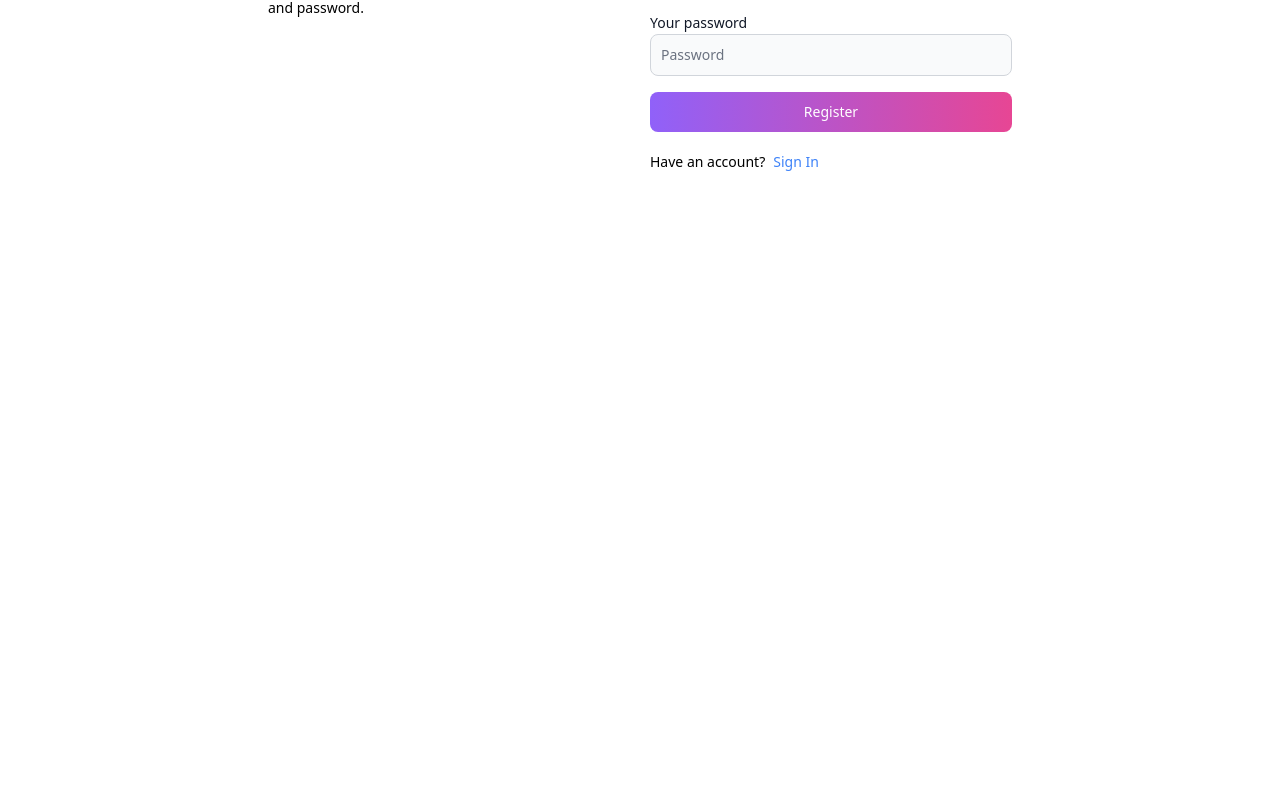
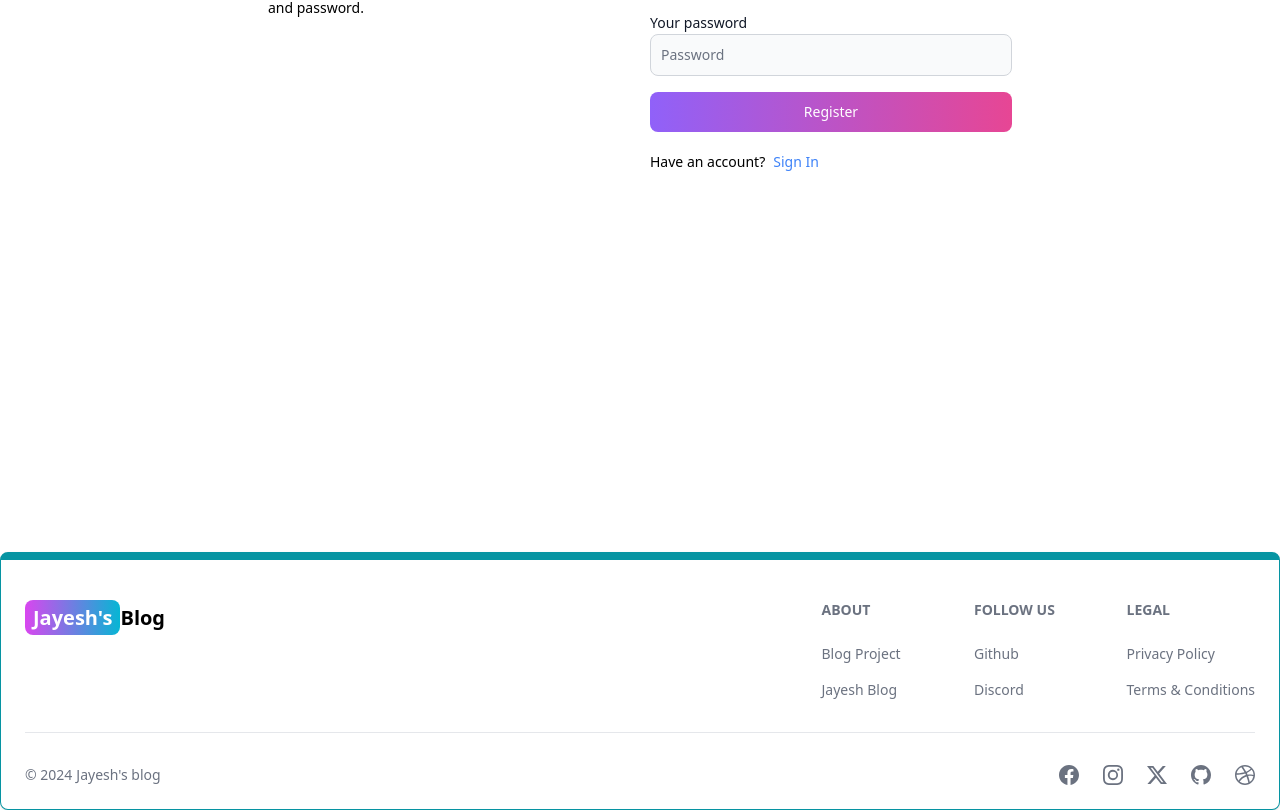
Before and after one commit to Jayesh5236/BlogMernApp, a React (Vite) app in the folder client/: page /register in a window 1280 px wide. Shown: the part 392-1202 px from the top of the page. Before the commit the page ends 944 px from the top, so only its background shows below. Built offline with nearby package versions, Linux system fonts and the light colour scheme.

Commit message:
Created FooterComponent

```diff
--- a/client/src/App.jsx
+++ b/client/src/App.jsx
@@ -7,12 +7,12 @@
 import Register from "./Pages/Register";
 import Login from "./Pages/Login";
 import Header from "./Components/Header";
+import FooterComponent from "./Components/FooterComponent";
 
 function App() {
   return (
     <>
       <Header />
-
       <Routes>
         <Route path="/" element={<Homepage />} />
         <Route path="/about" element={<About />} />
@@ -21,6 +21,7 @@
         <Route path="/dashboard" element={<Dashboard />} />
         <Route path="/projects" element={<Projects />} />
       </Routes>
+      <FooterComponent />
     </>
   );
 }
--- /dev/null
+++ b/client/src/Components/FooterComponent.jsx
@@ -0,0 +1,84 @@
+import { Footer } from "flowbite-react";
+import React from "react";
+import { Link } from "react-router-dom";
+import { BsDribbble, BsFacebook, BsGithub, BsInstagram, BsTwitterX } from "react-icons/bs";
+
+const FooterComponent = () => {
+  return (
+    <Footer container className="border border-t-8 border-teal-500">
+      <div className="w-full max-w-7xl mx-auto">
+        <div className="grid w-full justify-between sm:flex md:grid-cols-1">
+          <div className="mt-5">
+            <Link
+              to="/"
+              className="self-center whitespace-nowrap text-sm sm:text-xl font-semibold dark:text-white"
+            >
+              <span className="px-2 py-1 bg-gradient-to-r from-fuchsia-500 to-cyan-500 rounded-lg text-white">
+                Jayesh's
+              </span>
+              Blog
+            </Link>
+          </div>
+          <div className="grid grid-cols-2 gap-8 mt-4 sm:grid-cols-3 sm:gap-6">
+            <div>
+              <Footer.Title title="About" />
+              <Footer.LinkGroup col>
+                <Footer.Link
+                  href="https://www.100jsprojects.com"
+                  target="_blank"
+                  rel="noopener noreferrer"
+                >
+                  Blog Project
+                </Footer.Link>
+                <Footer.Link
+                  href="/about"
+                  target="_blank"
+                  rel="noopener noreferrer"
+                >
+                  Jayesh Blog
+                </Footer.Link>
+              </Footer.LinkGroup>
+            </div>
+            <div>
+              <Footer.Title title="Follow us" />
+              <Footer.LinkGroup col>
+                <Footer.Link
+                  href="https://www.github.com/Jayesh5236"
+                  target="_blank"
+                  rel="noopener noreferrer"
+                >
+                  Github
+                </Footer.Link>
+                <Footer.Link href="#">Discord</Footer.Link>
+              </Footer.LinkGroup>
+            </div>
+            <div>
+              <Footer.Title title="Legal" />
+              <Footer.LinkGroup col>
+                <Footer.Link href="#">Privacy Policy</Footer.Link>
+                <Footer.Link href="#">Terms &amp; Conditions</Footer.Link>
+              </Footer.LinkGroup>
+            </div>
+          </div>
+        </div>
+        <Footer.Divider />
+        <div className="w-full sm:flex sm:items-center sm:justify-between">
+          <Footer.Copyright
+            href="#"
+            by="Jayesh's blog"
+            year={new Date().getFullYear()}
+          />
+          <div className="flex gap-6 sm:mt-0 mt-4 sm:justify-center">
+            <Footer.Icon href="#" icon={BsFacebook} />
+            <Footer.Icon href="#" icon={BsInstagram} />
+            <Footer.Icon href="#" icon={BsTwitterX} />
+            <Footer.Icon href="https://github.com/Jayesh5236" icon={BsGithub} />
+            <Footer.Icon href="#" icon={BsDribbble} />
+          </div>
+        </div>
+      </div>
+    </Footer>
+  );
+};
+
+export default FooterComponent;
```
